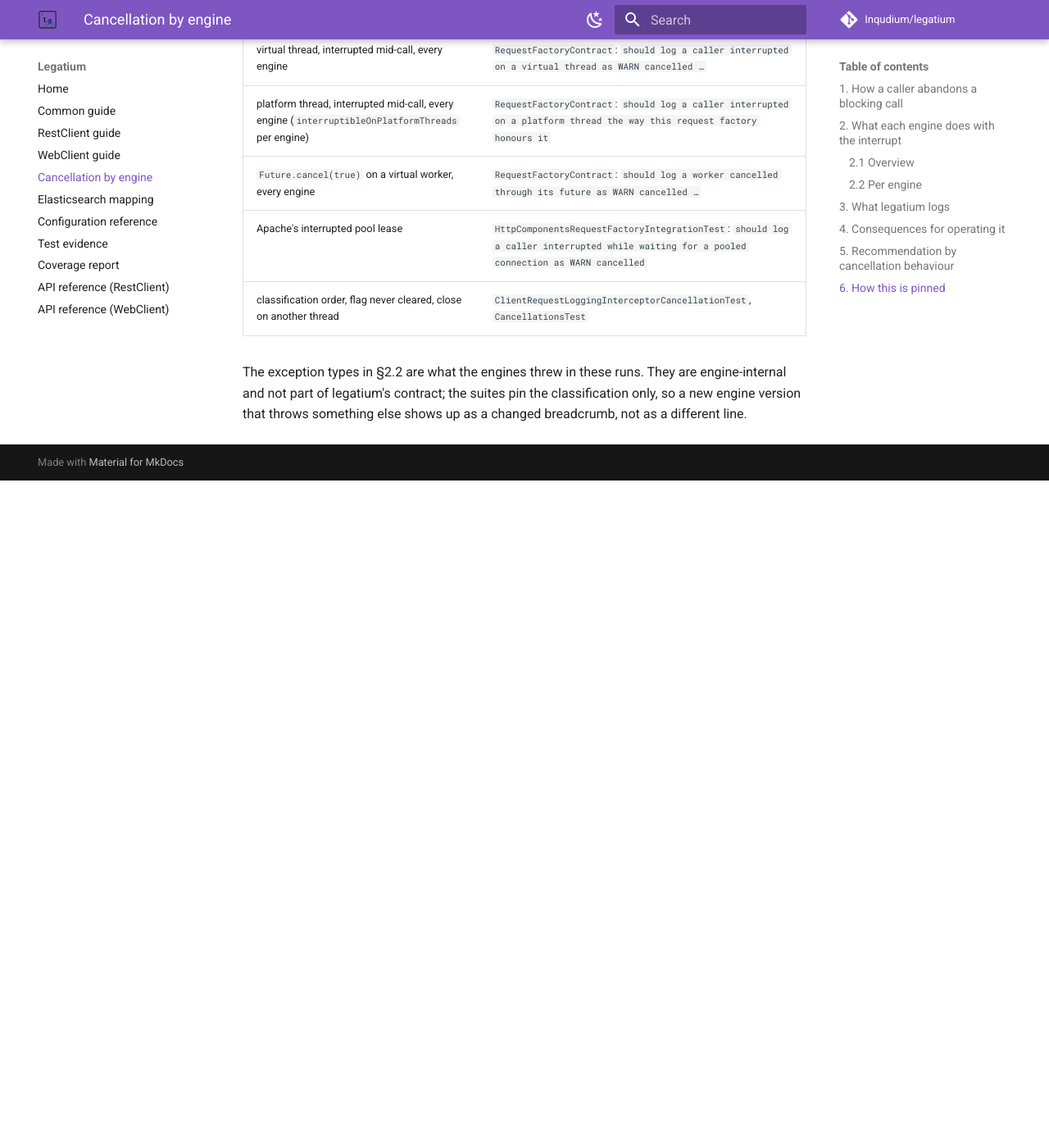
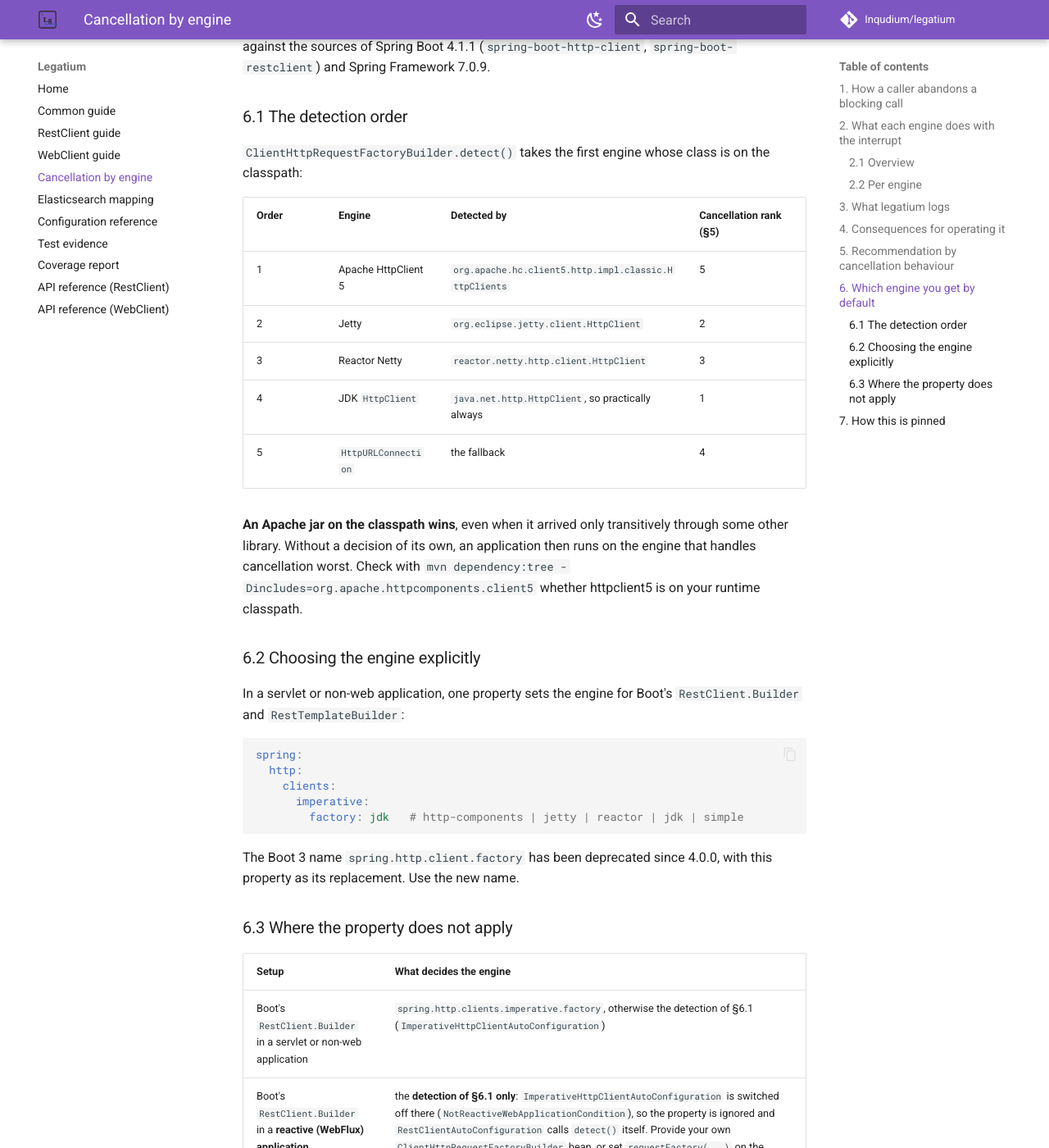
Before and after one commit to Inqudium/legatium, an MkDocs documentation site: the page built from docs/cancellation-by-engine.md, in a window 1280 px wide and 1400 px high, scrolled down 6100 px. Shown: the whole window at 82% size. Built offline with MkDocs 1.6.1 and Material for MkDocs 9.7.7, drawn with Linux system fonts in a browser that asks for light colours; comment, search, counter and statistics services are not loaded; before the commit the page ends 6686 px from its top, so only the background shows below that; some of the changed text lies outside the part shown.

Commit message:
Document which engine Spring Boot picks by default
Adds §6 to "Cancellation by engine": the detection order of Spring Boot
4.1.1's ClientHttpRequestFactoryBuilder.detect() (Apache first, close to
the reverse of the cancellation ranking), the override
spring.http.clients.imperative.factory (spring.http.client.factory is
deprecated since 4.0.0), and the setups where the property does not
apply - a reactive web application, RestClient.builder() and
new RestTemplate() without Boot. Checked against the Boot 4.1.1 and
Framework 7.0.9 sources.

Co-Authored-By: Claude Opus 5.5 <noreply@anthropic.com>

````diff
--- a/docs/cancellation-by-engine.md
+++ b/docs/cancellation-by-engine.md
@@ -141,7 +141,61 @@ The versions are those of the connector-suite run behind this page. A dependency
 an engine's behaviour; the suites then fail or show a changed breadcrumb, and this table is updated
 with them.
 
-## 6. How this is pinned
+## 6. Which engine you get by default
+
+The ranking of §5 matters only if you know which engine a client actually runs on. Spring picks it
+from the classpath, and the detection order is close to the reverse of the ranking. Checked against
+the sources of Spring Boot 4.1.1 (`spring-boot-http-client`, `spring-boot-restclient`) and Spring
+Framework 7.0.9.
+
+### 6.1 The detection order
+
+`ClientHttpRequestFactoryBuilder.detect()` takes the first engine whose class is on the classpath:
+
+| Order | Engine | Detected by | Cancellation rank (§5) |
+|---|---|---|---|
+| 1 | Apache HttpClient 5 | `org.apache.hc.client5.http.impl.classic.HttpClients` | 5 |
+| 2 | Jetty | `org.eclipse.jetty.client.HttpClient` | 2 |
+| 3 | Reactor Netty | `reactor.netty.http.client.HttpClient` | 3 |
+| 4 | JDK `HttpClient` | `java.net.http.HttpClient`, so practically always | 1 |
+| 5 | `HttpURLConnection` | the fallback | 4 |
+
+**An Apache jar on the classpath wins**, even when it arrived only transitively through some other
+library. Without a decision of its own, an application then runs on the engine that handles
+cancellation worst. Check with `mvn dependency:tree -Dincludes=org.apache.httpcomponents.client5`
+whether httpclient5 is on your runtime classpath.
+
+### 6.2 Choosing the engine explicitly
+
+In a servlet or non-web application, one property sets the engine for Boot's `RestClient.Builder`
+and `RestTemplateBuilder`:
+
+```yaml
+spring:
+  http:
+    clients:
+      imperative:
+        factory: jdk   # http-components | jetty | reactor | jdk | simple
+```
+
+The Boot 3 name `spring.http.client.factory` has been deprecated since 4.0.0, with this property as
+its replacement. Use the new name.
+
+### 6.3 Where the property does not apply
+
+| Setup | What decides the engine |
+|---|---|
+| Boot's `RestClient.Builder` in a servlet or non-web application | `spring.http.clients.imperative.factory`, otherwise the detection of §6.1 (`ImperativeHttpClientAutoConfiguration`) |
+| Boot's `RestClient.Builder` in a **reactive (WebFlux) application** | the **detection of §6.1 only**: `ImperativeHttpClientAutoConfiguration` is switched off there (`NotReactiveWebApplicationCondition`), so the property is ignored and `RestClientAutoConfiguration` calls `detect()` itself. Provide your own `ClientHttpRequestFactoryBuilder` bean, or set `requestFactory(...)` on the builder |
+| Boot's `RestTemplateBuilder` | the property in a servlet or non-web application; `RestTemplateAutoConfiguration` is not active in a reactive one. `detectRequestFactory(false)` keeps `RestTemplate`'s own default |
+| `RestClient.builder()` without Boot | Spring Framework's own detection in `DefaultRestClientBuilder`, in the same order as §6.1 |
+| `new RestTemplate()` without Boot | always `SimpleClientHttpRequestFactory` (`HttpAccessor`), i.e. `HttpURLConnection` |
+| `requestFactory(...)` set on any builder | exactly that factory |
+
+A client the host builds with an explicit `requestFactory(...)` is independent of all of this, and so
+is every engine suite of this repository: each sets its factory explicitly.
+
+## 7. How this is pinned
 
 | Behaviour | Test |
 |---|---|
````
Also changed, not shown: CHANGELOG.md (+3 -1 lines).
